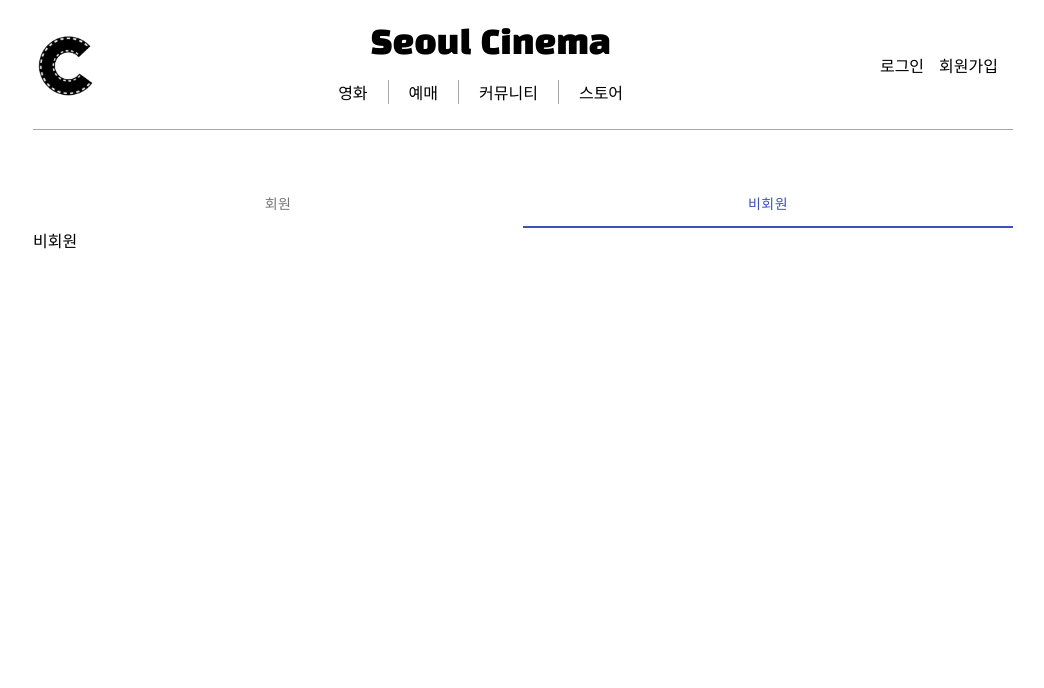
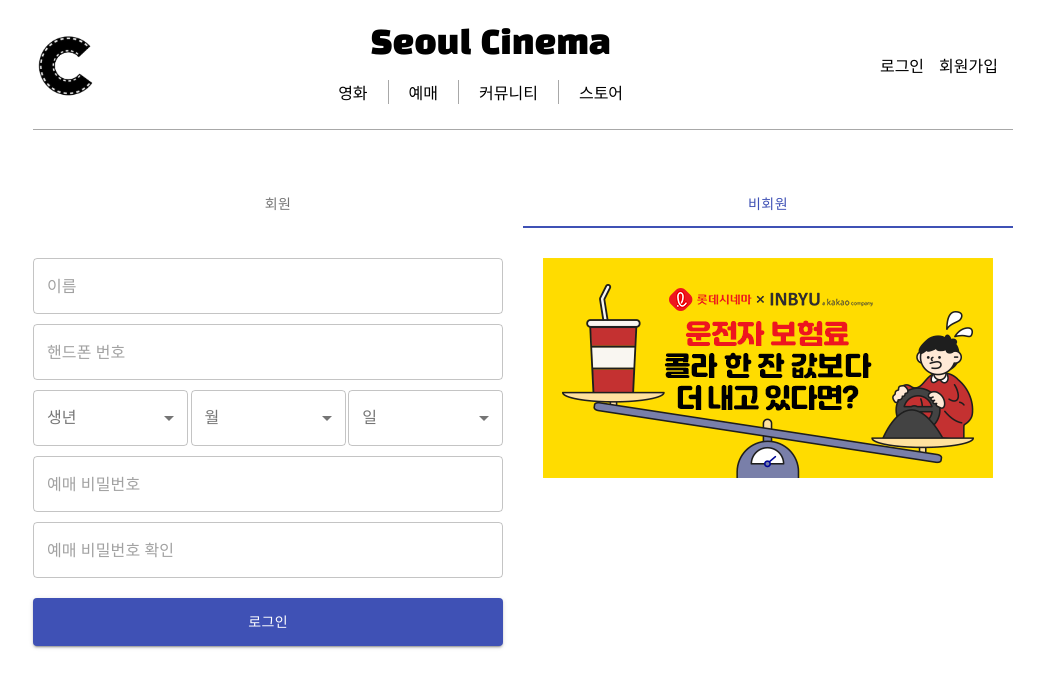
Before and after one commit to bucketressi/CinemaSeoul, a React (Create React App) app in the folder frontend/: page /login in a window 1280 px wide. Both pictures are taken after a click on the tab "비회원". Shown: the top 688 px of the page, without its empty margins (117-1161 px from the left). Built offline with nearby package versions, Linux system fonts and the light colour scheme; a web font is replaced by a local one.

Commit message:
로그인 / 회원가입 툴 완성

```diff
--- a/frontend/src/App.tsx
+++ b/frontend/src/App.tsx
@@ -1,12 +1,16 @@
 import React from 'react';
 import { BrowserRouter } from 'react-router-dom';
 import Provider from './Main/Provider';
+import { ThemeProvider, unstable_createMuiStrictModeTheme } from '@material-ui/core/styles';
+const theme = unstable_createMuiStrictModeTheme();
 
 function App() {
 	return (
-		<BrowserRouter>
-			<Provider />
-		</BrowserRouter>
+		<ThemeProvider theme = {theme}>
+			<BrowserRouter>
+				<Provider />
+			</BrowserRouter>
+		</ThemeProvider>
 	);
 }
 
--- /dev/null
+++ b/frontend/src/Components/SelectModule.tsx
@@ -0,0 +1,42 @@
+import React, { useState, useEffect } from 'react';
+import { Select, FormControl, InputLabel, MenuItem, Menu } from '@material-ui/core';
+
+type Props = {
+	tag : string,
+	value: string,
+	handleValueChange: (event: any) => void,
+	start : number,
+	end : number
+}
+
+const SelectModule = ({ tag, value, handleValueChange, start, end }: Props) => {
+	const [yearList, setYearList] = useState<string[]>([]);
+
+	useEffect(() => {
+		const list : string[] = [];
+		let point = start;
+		while(point !== end+1){
+			list.push(point.toString());
+			point += 1;
+		}
+		setYearList(list);
+	}, []);
+
+	return (
+		<FormControl variant="outlined">
+			<InputLabel id={`${tag}-label`}>{tag==="Year"?"생년":tag==="Month"?"월":"일"}</InputLabel>
+			<Select
+				labelId={`${tag}-label`}
+				id={`${tag}-select`}
+				value={value}
+				onChange={handleValueChange}
+			>
+				{
+					yearList.map((year : string) => <MenuItem key={year} value={year}>{year}</MenuItem>)
+				}
+			</Select>
+		</FormControl>
+	);
+}
+
+export default SelectModule;
--- a/frontend/src/Components/index.tsx
+++ b/frontend/src/Components/index.tsx
@@ -4,3 +4,4 @@ export { default as Layout } from './Layout';
 export { default as AdminLayout } from './AdminLayout';
 export { default as MovieCard } from './MovieCard';
 export { default as PageTitle } from './PageTitle';
+export { default as SelectModule } from './SelectModule';
--- a/frontend/src/Main/Router/UserRouter.tsx
+++ b/frontend/src/Main/Router/UserRouter.tsx
@@ -24,7 +24,7 @@ const UserRouter : React.FC = () => (
 			<Route path="/store" component={Store}/>
 			<Route path="/theater" component={TheaterDescription}/>
 			<Route path="/error" component={Error}/>
-			<Redirect to="/error" />
+			<Redirect to="/main" />
 		</Switch>
 	</Layout>
 );
--- a/frontend/src/Pages/User/Login.tsx
+++ b/frontend/src/Pages/User/Login.tsx
@@ -1,11 +1,19 @@
-import React, { useEffect, useState } from 'react';
+import React, { useEffect, useState, createRef } from 'react';
 import { Link } from 'react-router-dom';
 import { Birth } from '../../Main/Type';
-import { Tabs, Tab, TextField, Checkbox, Button, Select, FormControl, InputLabel } from '@material-ui/core';
+import { SelectModule } from '../../Components';
+import { Tabs, Tab, TextField, Checkbox, Button } from '@material-ui/core';
 import "../../scss/pages/login.scss";
 
 const Login = () => {
 	const [type, setType] = useState<boolean>(false); // true : 회원, false : 비회원
+
+	/* birth 관련 */
+	const [birthYear, setBirthYear] = useState<string>("");
+	const [birthMonth, setBirthMonth] = useState<string>("");
+	const [birthDate, setBirthDate] = useState<string>("");
+	const [birth, setBirth] = useState<string>("");
+
 
 	const handleTypeChange = (event: any, newValue: boolean) => { setType(newValue); };
 	const openFindIdModal = () => { console.log("id"); };
@@ -32,7 +40,7 @@ const Login = () => {
 							<TextField variant="outlined" placeholder="이메일을 입력해주세요." />
 							<TextField variant="outlined" type="password" placeholder="비밀번호를 입력해주세요." />
 						</div>
-						<Button variant="contained" color="primary">로그인</Button>
+						<Button className="login-btn" variant="contained" color="primary">로그인</Button>
 						<div className="under-menu">
 							<div className="checkbox-con">
 								<Checkbox color="primary" />
@@ -54,8 +62,24 @@ const Login = () => {
 				role="tabpanel"
 				hidden={!type}
 			>
-				<div className="nonuser-form form-con">
-					비회원
+				<div className="nonuser-form">
+					<div className="form-con">
+						<div className="input-con">
+							<TextField variant="outlined" placeholder="이름" />
+							<TextField variant="outlined" placeholder="핸드폰 번호" />
+							<div className="birth-con">
+								<SelectModule tag="Year" value={birthYear} handleValueChange={(e) => { setBirthYear(e.target.value) }} start={1930} end={2022}/>
+								<SelectModule tag="Month" value={birthMonth} handleValueChange={(e) => { setBirthMonth(e.target.value) }} start={1} end={12}/>
+								<SelectModule tag="Date" value={birthDate} handleValueChange={(e) => { setBirthDate(e.target.value) }} start={1} end={30}/>
+							</div>
+							<TextField variant="outlined" type="password" placeholder="예매 비밀번호" />
+							<TextField variant="outlined" type="password" placeholder="예매 비밀번호 확인" />
+						</div>
+						<Button className="login-btn" variant="contained" color="primary">로그인</Button>
+					</div>
+					<div className="img-con">
+						<img src="/img/ad.png" alt="홍보 이미지" />
+					</div>
 				</div>
 			</div>
 		</div>
--- a/frontend/src/scss/pages/login.scss
+++ b/frontend/src/scss/pages/login.scss
@@ -11,22 +11,37 @@
 		}
 	}
 }
-.user-form{
+.user-form, .nonuser-form{
 	display: flex;
 	justify-content: space-between;
+    margin-top: 30px;
 	&>div{
 		width: 48%;
 	}
-	.form-con{
+}
+.form-con{
+	display: flex;
+	flex-direction: column;
+	&>div{
+		margin-bottom: 10px;
+	}
+	.input-con{
 		display: flex;
 		flex-direction: column;
 		&>div{
 			margin-bottom: 10px;
 		}
+		.birth-con{
+			display: flex;
+			justify-content: space-between;
+			&>div{
+				width: 33%;
+			}
+		}
 	}
-	.input-con{
-		display: flex;
-		flex-direction: column;
+	.login-btn{
+		height: 3rem;
+		margin-bottom: 1rem;
 	}
 	.under-menu{
 		display: flex;
```
Also changed, not shown: frontend/public/img/ad.png (added).
